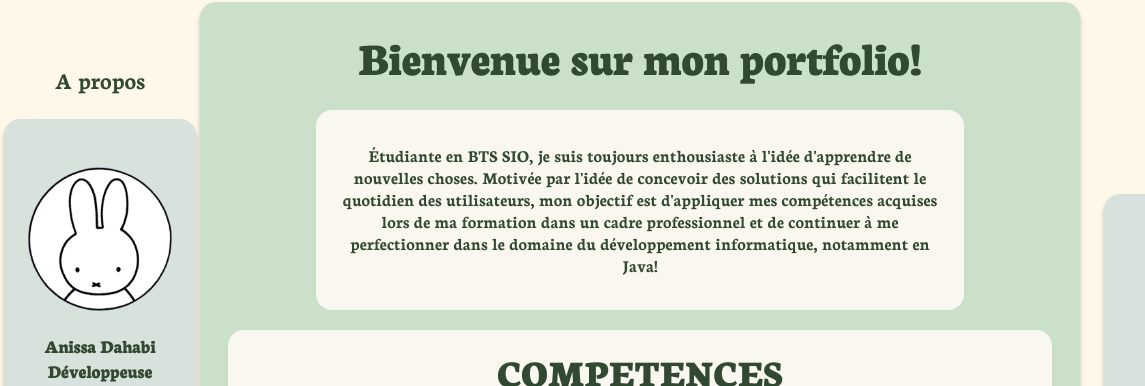
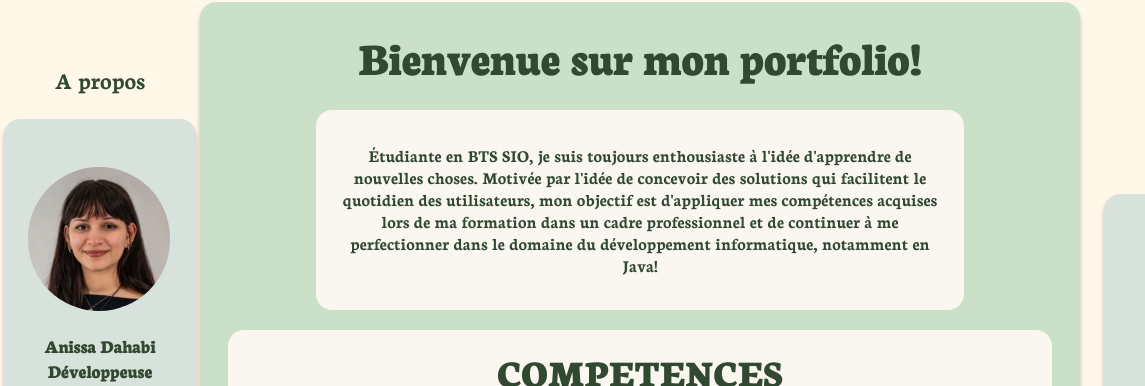
Before and after one commit to AnissaDahabi/Portfolio, a website: page index.html in a window 1280 px wide. Shown: the part 61-447 px from the top of the page, 0-1145 px from the left. Drawn offline with Linux system fonts and the light colour scheme.

Commit message:
added a picture and changed my CV

```diff
--- a/index.html
+++ b/index.html
@@ -15,7 +15,7 @@
 <section id="left">
   <p id="aproposTitle">A propos</p>
   <div id="apropos">
-    <img src="./assets/miffy.png" alt="Pfp" id="miffy">
+    <img src="./assets/miffy.jpeg" alt="Pfp" id="miffy">
     <p id="description">Anissa Dahabi<br>Développeuse</p>
     <br>
     <p>A la recherche d’une alternance de 12 mois en tant que développeuse, à compter de Juin 2025!</p>
--- a/style.css
+++ b/style.css
@@ -55,6 +55,7 @@ body {
     justify-content: center;
     align-items: center;
     margin-left: 0.25em;
+    border-radius: 40em;
 }
 
 #description {
```
Also changed, not shown: assets/miffy.jpeg (added), assets/miffy.png (deleted), 1 other file.
